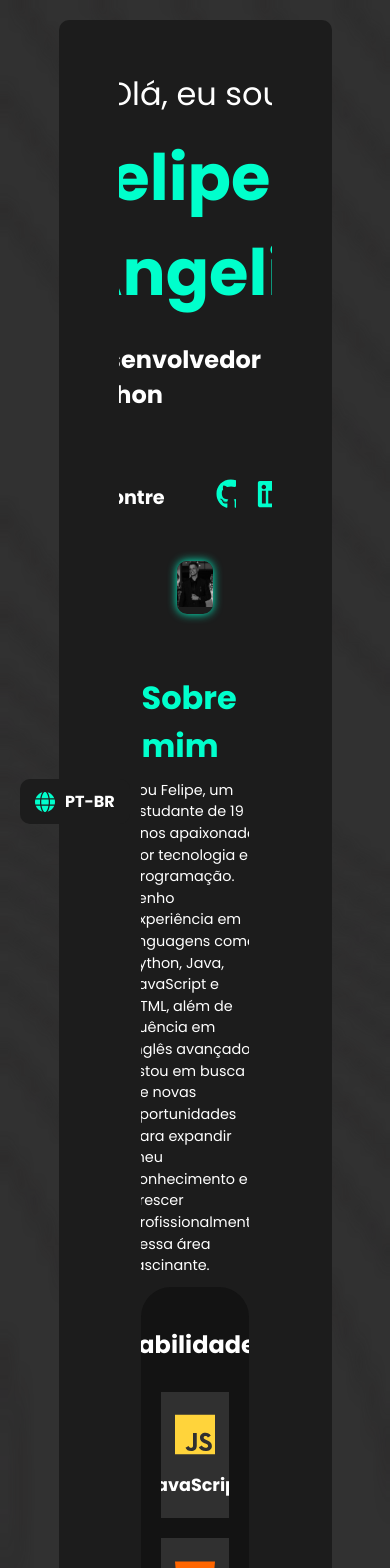
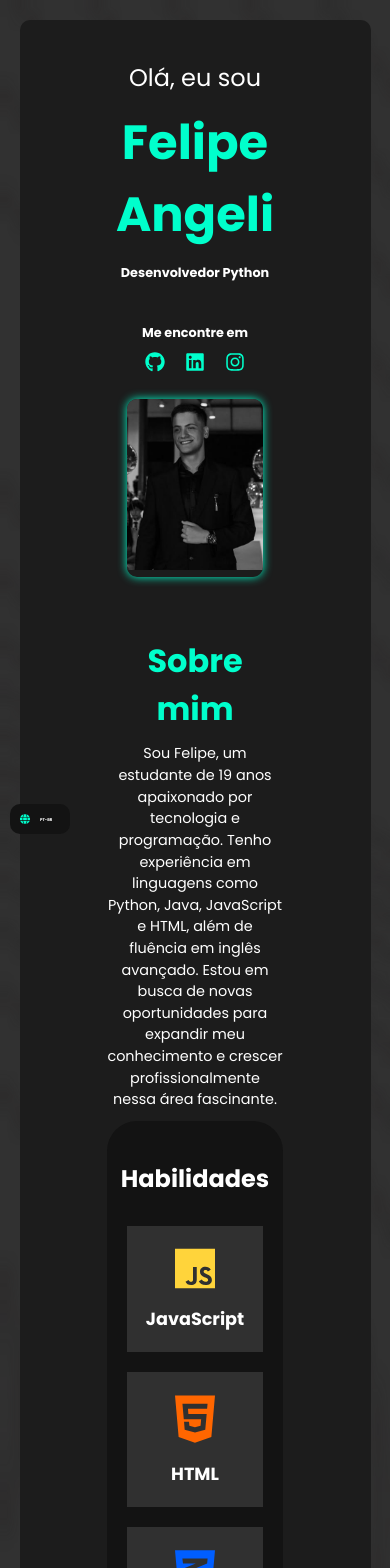
Before and after one commit to FelipeAngeliAguiar/Portif-lio, a React (Vite) app: page / in a window 390 px wide. Shown: the top 1568 px of the page. Built offline with nearby package versions, Linux system fonts and the light colour scheme.

Commit message:
Ajustes para mobile friendly

```diff
--- a/src/pages/Home/style.css
+++ b/src/pages/Home/style.css
@@ -226,7 +226,8 @@ section {
   flex-wrap: wrap;
   width: 100%;
   gap: 30px;
-  padding: 40px 20px; /* Adiciona um padding maior para evitar cortes */
+  padding: 40px 20px;
+  /* Adiciona um padding maior para evitar cortes */
 }
 
 .projects-div .card {
@@ -241,7 +242,8 @@ section {
   align-items: center;
   gap: 10px;
   text-align: center;
-  transition: transform 0.3s ease, box-shadow 0.3s ease; /* Suaviza a transição */
+  transition: transform 0.3s ease, box-shadow 0.3s ease;
+  /* Suaviza a transição */
 }
 
 .projects-div .card div {
@@ -291,7 +293,8 @@ section {
   flex-direction: column;
   margin-top: 20px;
   width: 100%;
-  overflow-x: hidden; /* Evita scroll horizontal */
+  overflow-x: hidden;
+  /* Evita scroll horizontal */
 }
 
 .education-div {
@@ -372,6 +375,7 @@ section {
   flex-direction: column;
   transition: opacity 0.3s ease-in-out;
   overflow: hidden;
+  text-align: left;
 
   div {
     display: flex;
@@ -431,7 +435,7 @@ section {
 .lang-btn {
   display: flex;
   align-items: center;
-  background-color: var(--secondary-color);
+  background-color: var(--primary-color);
   color: var(--quinary-color);
   border: none;
   padding: 10px 15px;
@@ -456,11 +460,11 @@ section {
   position: fixed;
   bottom: 70px;
   width: 110px;
-  background-color: var(--secondary-color);
+  background-color: var(--primary-color);
   border-radius: 10px;
   display: flex;
   flex-direction: column;
-  box-shadow: 0px 4px 10px rgba(0, 0, 0, 0.2); /* Garante que o dropdown esteja sempre acima */
+  box-shadow: 0px 4px 10px rgba(0, 0, 0, 0.2);
 }
 
 .lang-dropdown button {
@@ -484,29 +488,33 @@ section {
     flex-direction: column;
   }
 
-  .infos{
+  .infos {
     align-items: center;
+    text-align: center;
   }
 
-  .profile{
+  .profile {
     width: 50%;
   }
 
-  .about-me-div{
+  .about-me-div {
     flex-direction: column-reverse;
     width: 100%;
   }
 
-  .about-me-text{
+  .about-me-text {
+    align-items: center;
+    text-align: center;
+  }
+
+  .profile-about-me {
+    width: 50%;
+  }
+
+  .skills {
     align-items: center;
   }
 
-  .profile-about-me{
-    width: 50%;
-  }
-  .skills{
-    align-items: center;
-  }
   .skills-list {
     display: flex;
     flex-direction: column;
@@ -520,6 +528,7 @@ section {
     text-align: center;
     width: 100%;
   }
+
   .projects-div {
     flex-direction: column;
     align-items: center;
@@ -535,3 +544,177 @@ section {
   }
 
 }
+
+@media screen and (max-width: 700px) {
+
+  .content {
+    width: 90%;
+    padding: 10px;
+  }
+
+  .home-div {
+    width: 100%;
+    flex-direction: column;
+
+    p {
+      font-size: 1.5rem;
+    }
+
+    span {
+      font-size: 3rem;
+    }
+
+    h1 {
+      font-size: 0.8rem;
+    }
+  }
+
+  .social {
+    flex-direction: column;
+    gap: 10px;
+  }
+
+  .social .buttons img {
+    width: 20px;
+    height: 20px;
+  }
+
+  .infos {
+    align-items: center;
+    text-align: center;
+  }
+
+  .profile {
+    width: 80%;
+  }
+
+  .about-me-div {
+    flex-direction: column-reverse;
+    width: 100%;
+  }
+
+  .about-me-text {
+    align-items: center;
+    text-align: center;
+  }
+
+  .profile-about-me {
+    width: 80%;
+  }
+
+  .skills {
+    align-items: center;
+  }
+
+  .skills-list {
+    display: flex;
+    flex-direction: column;
+    align-items: center;
+    width: 100%;
+  }
+
+  .skills-card {
+    flex-direction: column;
+    align-items: center;
+    text-align: center;
+    width: 100%;
+  }
+
+  .projects-div {
+    flex-direction: column;
+    align-items: center;
+  }
+
+  .projects-div .card {
+    width: 90%;
+  }
+
+  .education-div {
+    font-size: 1.3rem;
+    padding: 0 20px;
+  }
+
+  .table-education {
+    width: 100%;
+  }
+
+  .table-row {
+    flex-direction: column;
+    align-items: center;
+    justify-content: center;
+    width: 100%;
+  }
+
+  .education-default {
+    width: 100%;
+    flex-direction: column;
+    align-items: center;
+    text-align: center;
+  }
+
+  .card-education {
+    width: 100%;
+    min-height: 200px;
+    padding: 10px;
+    margin: 10px 0;
+    text-align: left;
+
+    img {
+      height: 50px;
+      width: 50px;
+    }
+
+    h1 {
+      font-size: 0.8rem;
+    }
+  }
+
+  .education-info {
+    width: 100%;
+    flex-direction: column;
+    align-items: center;
+    text-align: flex-start;
+    padding: 10px 0;
+
+    img {
+      height: 25px;
+      width: 25px;
+    }
+  }
+
+  .language-switcher {
+    bottom: 10px;
+    left: 10px;
+
+    span {
+      font-size: 0.25rem;
+    }
+
+    img {
+      width: 10px;
+      height: 10px;
+    }
+  }
+
+  .lang-btn {
+    padding: 5px 10px;
+    width: 60px;
+    height: 30px;
+  }
+
+  .lang-dropdown {
+    width: 60px;
+    justify-content: center;
+    align-items: center;
+    bottom: 45px;
+    left: 10px;
+    height: 50px;
+  }
+
+  .lang-dropdown button {
+    padding: 5px;
+    width: 60px;
+    height: 30px;
+    font-size: 0.5rem;
+  }
+}
```
